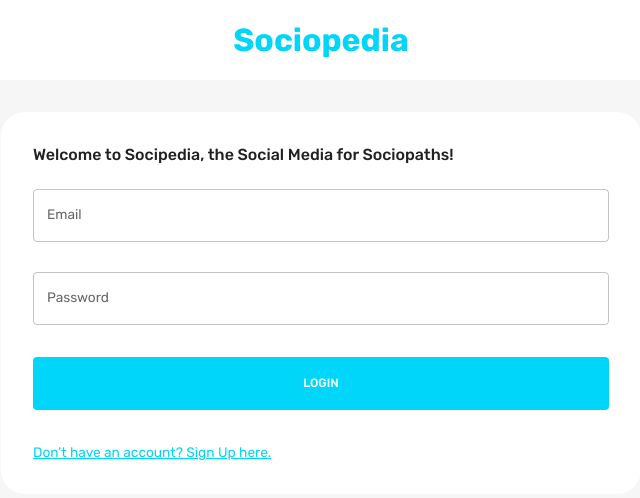
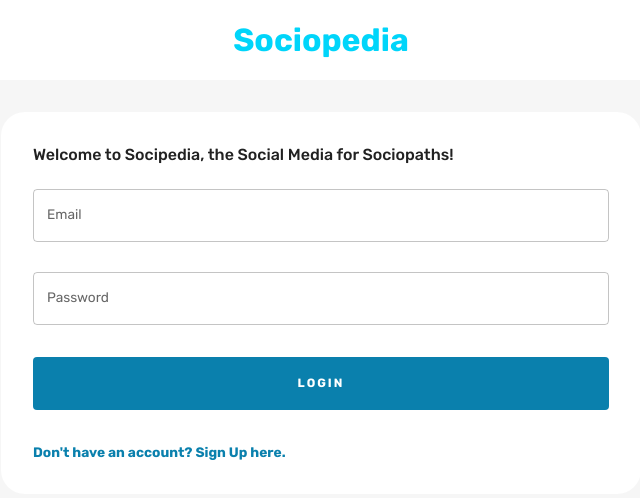
Before and after one commit to ParagGhosh21/social_Media_3w, a React (Create React App) app in the folder client/: page / in a window 1280 px wide. Shown: the top 498 px of the page, without its empty margins (319-959 px from the left). Built offline with nearby package versions, Linux system fonts and the light colour scheme.

Commit message:
login style updated

```diff
--- a/client/src/scenes/loginPage/Form.jsx
+++ b/client/src/scenes/loginPage/Form.jsx
@@ -175,7 +175,7 @@ const Form = () => {
                 />
                 <Box
                   gridColumn="span 4"
-                  border={`1px solid ${palette.neutral.medium}`}
+                  border={`1px solid #808080`}
                   borderRadius="5px"
                   p="1rem"
                 >
@@ -189,7 +189,7 @@ const Form = () => {
                     {({ getRootProps, getInputProps }) => (
                       <Box
                         {...getRootProps()}
-                        border={`2px dashed ${palette.primary.main}`}
+                        border= "2px dashed #0a80ad"
                         p="1rem"
                         sx={{ "&:hover": { cursor: "pointer" } }}
                       >
@@ -240,10 +240,17 @@ const Form = () => {
               sx={{
                 m: "2rem 0",
                 p: "1rem",
-                backgroundColor: palette.primary.main,
-                color: palette.background.alt,
-                "&:hover": { color: palette.primary.main },
+                backgroundColor: "#0a80ad",
+                color: "#fff",
+                fontWeight: 600,
+                letterSpacing:"2px",
+                "&:hover": {
+                  color: "#fff",
+                  backgroundColor: "#066489",
+                  fontWeight: 600,
+                },
               }}
+
             >
               {isLogin ? "LOGIN" : "REGISTER"}
             </Button>
@@ -253,11 +260,13 @@ const Form = () => {
                 resetForm();
               }}
               sx={{
-                textDecoration: "underline",
-                color: palette.primary.main,
+                textDecoration: "none",
+                color: "#0a80ad",
+                font:"20px",
+                fontWeight: 600,
                 "&:hover": {
                   cursor: "pointer",
-                  color: palette.primary.light,
+                  color: "#066489"
                 },
               }}
             >
```
